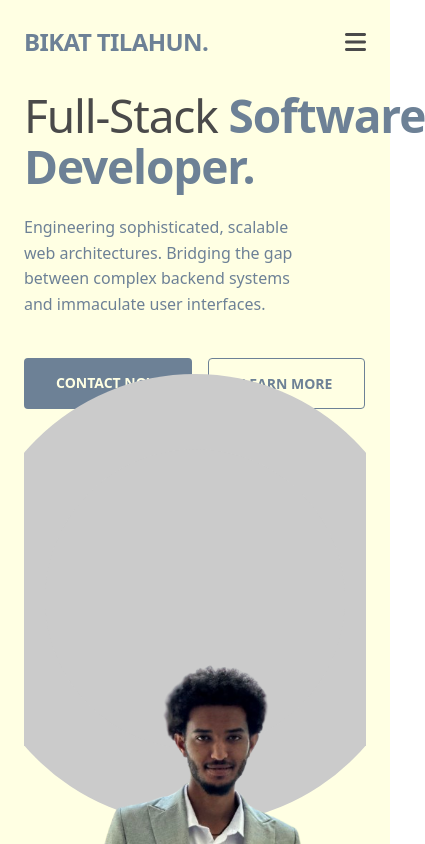
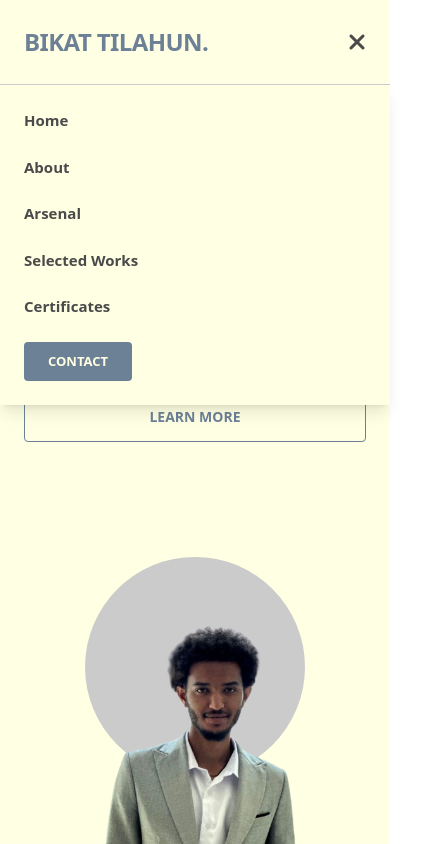
Before and after one commit to Bikat1995/Portfolio, a plain HTML site: page index.html in a window 390 px wide. Both pictures are taken after a click on the button 355 px from the left and 42 px from the top of the page. Shown: the top 844 px of the page, 425 px wide, since content can reach past the window. Drawn offline with nearby package versions, Linux system fonts and the light colour scheme.

Commit message:
Fix mobile menu and hero responsiveness

```diff
--- a/index.html
+++ b/index.html
@@ -89,6 +89,18 @@
                 <i class="fa-solid fa-bars" id="mobile-menu-icon"></i>
             </button>
         </div>
+
+        <!-- Mobile Menu -->
+        <div id="mobile-menu" class="hidden md:hidden bg-[#FFFFE3] border-t border-[#CBCBCB] absolute w-full left-0 top-full shadow-lg">
+            <nav class="flex flex-col font-poppins text-[15px] font-semibold text-[#4A4A4A] p-6 gap-6">
+                <a href="#" class="mobile-link hover:text-[#6D8196] transition-colors">Home</a>
+                <a href="#about" class="mobile-link hover:text-[#6D8196] transition-colors">About</a>
+                <a href="#skills" class="mobile-link hover:text-[#6D8196] transition-colors">Arsenal</a>
+                <a href="#projects" class="mobile-link hover:text-[#6D8196] transition-colors">Selected Works</a>
+                <a href="#certificates" class="mobile-link hover:text-[#6D8196] transition-colors">Certificates</a>
+                <a href="#contact" class="mobile-link w-fit bg-[#6D8196] text-[#FFFFE3] text-[13px] font-semibold uppercase px-6 py-2.5 rounded hover:bg-[#4A4A4A] transition-colors">CONTACT</a>
+            </nav>
+        </div>
     </header>
 
     <!-- Main Content -->
@@ -100,22 +112,22 @@
 
                 <!-- Left Column -->
                 <div class="w-full md:w-1/2 flex flex-col justify-center items-start lg:mt-12 lg:pl-16">
-                    <h1 class="text-[46px] lg:text-[56px] xl:text-[64px] leading-[1.1] mb-6 tracking-tight">
-                        <span class="whitespace-nowrap"><span class="text-[#4A4A4A] font-medium">Full-Stack</span> <span
+                    <h1 class="text-[38px] md:text-[46px] lg:text-[56px] xl:text-[64px] leading-[1.1] mb-6 tracking-tight">
+                        <span class="md:whitespace-nowrap"><span class="text-[#4A4A4A] font-medium">Full-Stack</span> <span
                                 class="text-[#6D8196] font-bold">Software</span></span><br>
                         <span class="text-[#6D8196] font-bold">Developer.</span>
                     </h1>
-                    <p class="text-[16px] text-[#6D8196] leading-[1.6] max-w-[85%] mb-10 font-medium">
+                    <p class="text-[15px] md:text-[16px] text-[#6D8196] leading-[1.6] max-w-full md:max-w-[85%] mb-8 md:mb-10 font-medium">
                         Engineering sophisticated, scalable web architectures. Bridging the gap between complex backend
                         systems and immaculate user interfaces.
                     </p>
-                    <div class="flex gap-4">
+                    <div class="flex flex-col sm:flex-row gap-4 w-full sm:w-auto">
                         <a href="#contact"
-                            class="bg-[#6D8196] text-[#FFFFE3] text-[14px] font-semibold px-8 py-[14px] rounded hover:bg-[#4A4A4A] transition-colors">
+                            class="bg-[#6D8196] text-[#FFFFE3] text-[14px] font-semibold px-8 py-[14px] rounded hover:bg-[#4A4A4A] transition-colors text-center w-full sm:w-auto">
                             CONTACT NOW
                         </a>
                         <a href="#about"
-                            class="bg-transparent text-[#6D8196] border border-[#6D8196] text-[14px] font-semibold px-8 py-[14px] rounded hover:bg-[#CBCBCB] transition-colors">
+                            class="bg-transparent text-[#6D8196] border border-[#6D8196] text-[14px] font-semibold px-8 py-[14px] rounded hover:bg-[#CBCBCB] transition-colors text-center w-full sm:w-auto">
                             LEARN MORE
                         </a>
                     </div>
@@ -123,21 +135,21 @@
 
                 <!-- Right Column -->
                 <div
-                    class="w-full md:w-1/2 relative flex justify-center items-end min-h-[600px] overflow-hidden mt-[-90px] group">
+                    class="w-full md:w-1/2 relative flex justify-center items-end min-h-[350px] sm:min-h-[450px] md:min-h-[600px] overflow-hidden mt-10 md:mt-[-90px] group">
                     <!-- Circles -->
                     <div
-                        class="absolute w-[600px] h-[600px] bg-[#CBCBCB] rounded-full z-[-1] top-[40%] left-1/2 -translate-x-1/2 -translate-y-1/2 transition-transform duration-[900ms] ease-in-out group-hover:scale-[1.12]">
+                        class="absolute w-[300px] h-[300px] sm:w-[450px] sm:h-[450px] md:w-[600px] md:h-[600px] bg-[#CBCBCB] rounded-full z-[-1] top-[40%] left-1/2 -translate-x-1/2 -translate-y-1/2 transition-transform duration-[900ms] ease-in-out group-hover:scale-[1.12]">
                     </div>
                     <div
-                        class="absolute w-[450px] h-[450px] bg-[#CBCBCB] rounded-full z-[0] top-[40%] left-1/2 -translate-x-1/2 -translate-y-1/2 transition-transform duration-[700ms] ease-in-out group-hover:scale-[1.14]">
+                        class="absolute w-[220px] h-[220px] sm:w-[330px] sm:h-[330px] md:w-[450px] md:h-[450px] bg-[#CBCBCB] rounded-full z-[0] top-[40%] left-1/2 -translate-x-1/2 -translate-y-1/2 transition-transform duration-[700ms] ease-in-out group-hover:scale-[1.14]">
                     </div>
                     <div
-                        class="absolute w-[300px] h-[300px] bg-[#CBCBCB] rounded-full z-[1] top-[40%] left-1/2 -translate-x-1/2 -translate-y-1/2 transition-transform duration-[500ms] ease-in-out group-hover:scale-[1.18]">
+                        class="absolute w-[150px] h-[150px] sm:w-[220px] sm:h-[220px] md:w-[300px] md:h-[300px] bg-[#CBCBCB] rounded-full z-[1] top-[40%] left-1/2 -translate-x-1/2 -translate-y-1/2 transition-transform duration-[500ms] ease-in-out group-hover:scale-[1.18]">
                     </div>
 
                     <!-- Subject Image -->
                     <img src="photo_2026-03-14_08-12-11-removebg-preview.png" alt="Subject"
-                        class="relative z-10 w-[90%] max-w-[500px] h-auto object-contain object-bottom">
+                        class="relative z-10 w-[80%] md:w-[90%] max-w-[500px] h-auto object-contain object-bottom">
                 </div>
 
             </div>
```
